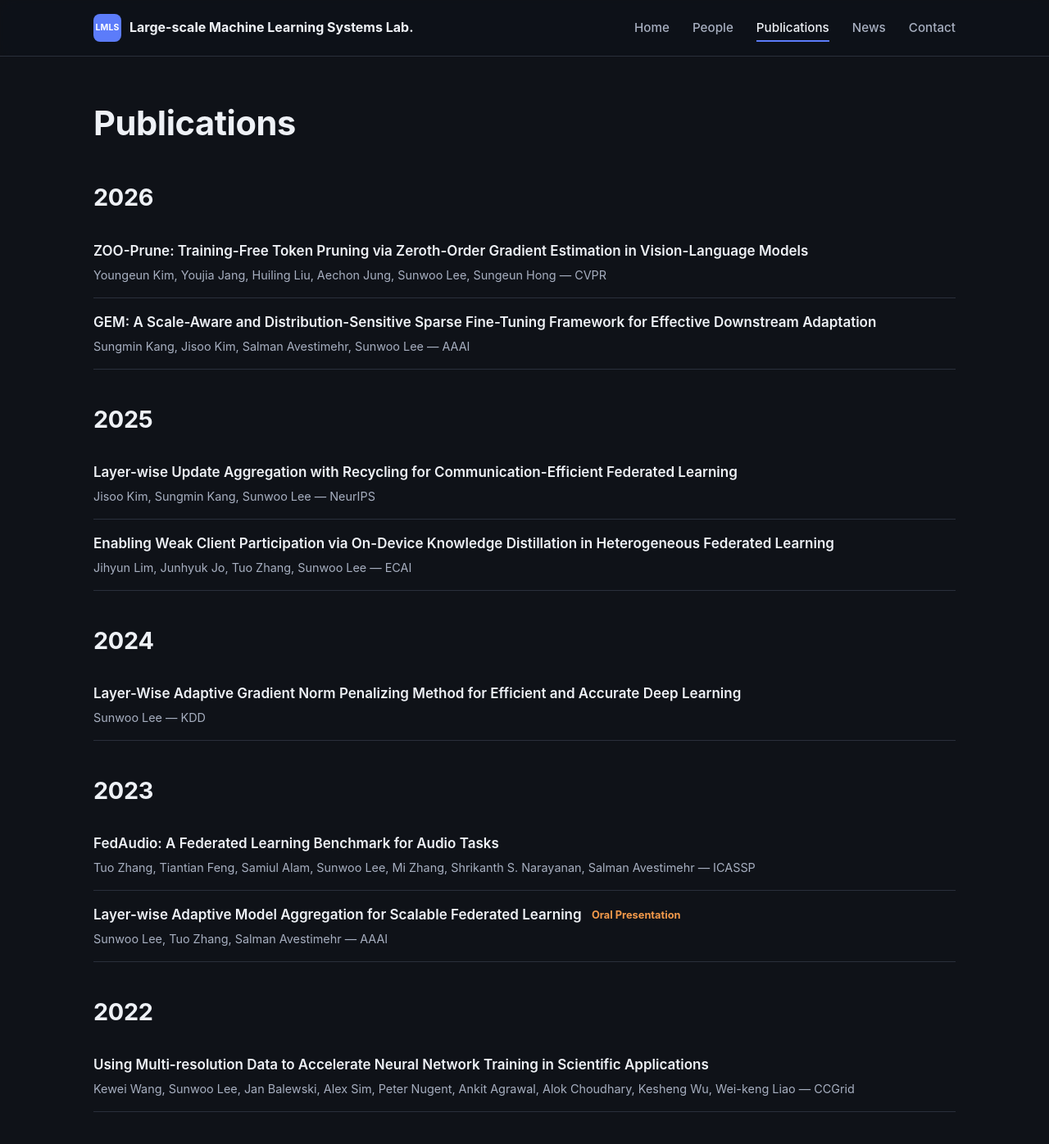
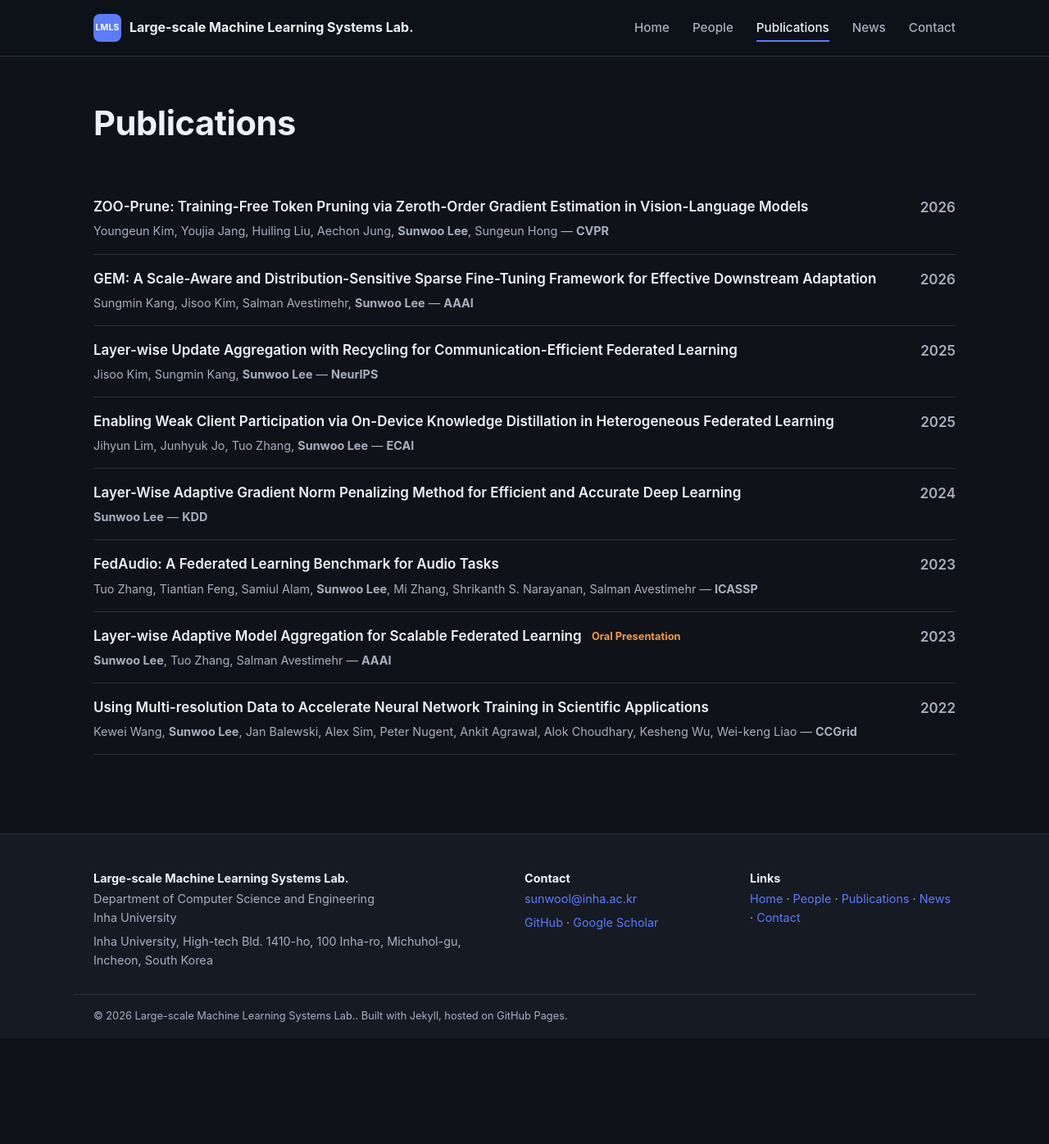
Before and after one commit to LMLS-Lab/lmls-lab.github.io, a Jekyll site: the page built from publications.md, in a window 1280 px wide and 1400 px high. Shown: the top 1396 px of the window at 82% size. Built offline with Jekyll 4.4.1, drawn with Linux system fonts in a browser that asks for light colours.

Commit message:
Changed the structure of publication page.

```diff
--- a/assets/css/style.scss
+++ b/assets/css/style.scss
@@ -363,8 +363,22 @@ img { max-width: 100%; display: block; }
   padding: 16px 0;
   border-bottom: 1px solid var(--color-line);
   display: flex;
+  justify-content: space-between;
+  align-items: flex-start;
+  gap: 20px;
+}
+.publication-list__body {
+  display: flex;
   flex-direction: column;
   gap: 4px;
+  min-width: 0;
+}
+.publication-list__year {
+  flex-shrink: 0;
+  color: var(--color-ink-soft);
+  font-weight: 600;
+  white-space: nowrap;
+  padding-top: 1px;
 }
 .pub-list__title, .publication-list__title {
   font-weight: 600;
@@ -377,6 +391,16 @@ img { max-width: 100%; display: block; }
 .pub-list__item--empty, .publication-list__item--empty {
   color: var(--color-ink-soft);
   border-bottom: none;
+}
+.pub-list__item--empty, .publication-list__item--empty {
+  color: var(--color-ink-soft);
+  border-bottom: none;
+}
+@media (max-width: 600px) {
+  .pub-list__item, .publication-list__item {
+    flex-direction: column;
+    gap: 2px;
+  }
 }
 .pub-note {
   color: var(--color-note);
--- a/publications.md
+++ b/publications.md
@@ -10,25 +10,22 @@ permalink: /publications/
     </div>
 
     {% assign pubs = site.publications | sort: "year" | reverse %}
-    {% assign years = pubs | map: "year" | uniq | sort | reverse %}
 
     {% if pubs.size > 0 %}
-      {% for year in years %}
-        {% assign year_pubs = pubs | where: "year", year %}
-        <div class="people-group">
-          <h2>{{ year }}</h2>
-          <ul class="publication-list">
-            {% for pub in year_pubs %}
-            <li class="publication-list__item">
-              <span class="publication-list__title">
-                <a href="{{ pub.url | relative_url }}">{{ pub.title }}</a>{% if pub.note %} <span class="pub-note">{{ pub.note }}</span>{% endif %}
-              </span>
-              <span class="publication-list__meta">{{ pub.authors }} — {{ pub.venue }}</span>
-            </li>
-            {% endfor %}
-          </ul>
-        </div>
-      {% endfor %}
+      <ul class="publication-list">
+        {% for pub in pubs %}
+        {% assign authors_html = pub.authors | replace: "Sunwoo Lee", "<strong>Sunwoo Lee</strong>" %}
+        <li class="publication-list__item">
+          <div class="publication-list__body">
+            <span class="publication-list__title">
+              <a href="{{ pub.url | relative_url }}">{{ pub.title }}</a>{% if pub.note %} <span class="pub-note">{{ pub.note }}</span>{% endif %}
+            </span>
+            <span class="publication-list__meta">{{ authors_html }} — <strong class="publication-list__venue">{{ pub.venue }}</strong></span>
+          </div>
+          <span class="publication-list__year">{{ pub.year }}</span>
+        </li>
+        {% endfor %}
+      </ul>
     {% else %}
       <p class="prose">No publications listed yet.</p>
     {% endif %}
```
